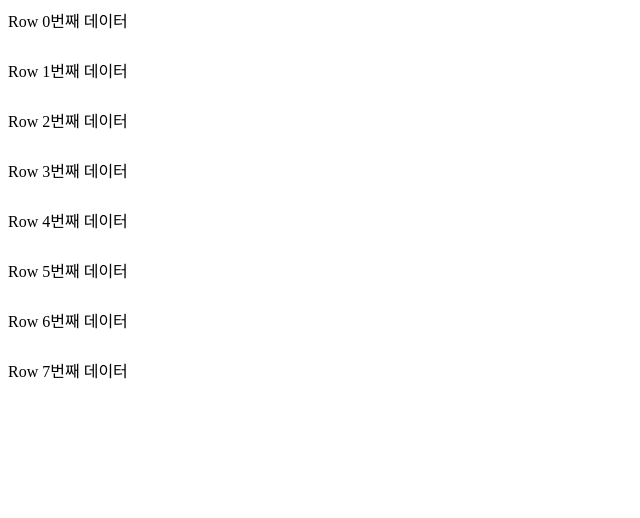
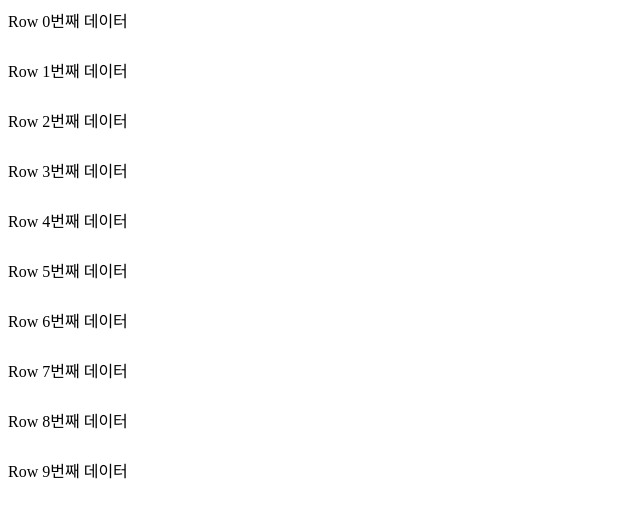
Before and after one commit to bluejoyq/react-examples, a React (Vite) app in the folder windowing/: page / in a window 1280 px wide. Shown: the top 518 px of the page, without its empty margins (0-640 px from the left). Built offline with nearby package versions, Linux system fonts and the light colour scheme.

Commit message:
fix: scroll 관련 로직 수정

```diff
--- a/windowing/src/Test.tsx
+++ b/windowing/src/Test.tsx
@@ -4,7 +4,7 @@ import {
   useInfiniteQuery,
 } from "@tanstack/react-query";
 import { useVirtualizer } from "@tanstack/react-virtual";
-import { ReactElement, useRef } from "react";
+import { ReactElement, useEffect, useRef } from "react";
 
 const DATA_LENGTH = 10;
 const sleep = async (ms: number): Promise<void> => {
@@ -51,21 +51,22 @@ export const Test = (): ReactElement => {
     maxPages: 5,
   });
   const parentRef = useRef<HTMLDivElement | null>(null);
-  const maxDataLength =
-    ((remoteData?.pageParams.slice(-1)[0] ?? 0) + 1) * DATA_LENGTH;
 
-  const rowVirtualizer = useVirtualizer({
-    count: maxDataLength,
-    getScrollElement: () => parentRef.current,
-    estimateSize: () => 5 * DATA_LENGTH,
-  });
   const datas = {};
+  const maxPageIdx =
+    (remoteData?.pageParams.slice(-1)[0] ?? 0) * DATA_LENGTH + DATA_LENGTH;
   for (let i = 0; i < remoteData?.pages.length ?? 0; i += 1) {
     const pageOffset = remoteData?.pageParams[i];
     remoteData?.pages[i].forEach((val, index) => {
       datas[pageOffset * DATA_LENGTH + index] = val;
     });
   }
+
+  const rowVirtualizer = useVirtualizer({
+    count: maxPageIdx,
+    getScrollElement: () => parentRef.current,
+    estimateSize: () => 5 * DATA_LENGTH,
+  });
   const handleScroll = (e: React.UIEvent<HTMLDivElement, UIEvent>): void => {
     const scrollTop = e.currentTarget.scrollTop;
     const scrollHeight = e.currentTarget.scrollHeight;
@@ -73,7 +74,8 @@ export const Test = (): ReactElement => {
     const scrollPercent = 100 - (scrollHeight - clientHeight - scrollTop);
     const shouldFetchPrevious =
       scrollTop <
-      scrollHeight - (5 * scrollHeight) / (maxDataLength / DATA_LENGTH);
+      scrollHeight - (5 * scrollHeight) / (maxPageIdx / DATA_LENGTH);
+
     if (shouldFetchPrevious && hasPreviousPage && !isFetchingPreviousPage) {
       fetchPreviousPage();
     }
@@ -82,19 +84,32 @@ export const Test = (): ReactElement => {
     }
   };
 
+  useEffect(() => {
+    if (parentRef.current == null) {
+      return;
+    }
+    parentRef.current.height = "101%";
+  }, [parentRef]);
   return (
-    <>
+    <div
+      style={{
+        height: "100vh",
+        width: "100vw",
+        display: "flex",
+      }}
+    >
       <div
         ref={parentRef}
         style={{
-          height: `400px`,
+          flex: "1",
           overflow: "scroll",
         }}
         onScroll={handleScroll}
       >
         <div
           style={{
-            height: `${rowVirtualizer.getTotalSize()}px`,
+            // 항상 스크롤이 발생하도록 한다.
+            height: `max(${rowVirtualizer.getTotalSize()}px, 101%)`,
             width: "100%",
             position: "relative",
           }}
@@ -116,6 +131,6 @@ export const Test = (): ReactElement => {
           ))}
         </div>
       </div>
-    </>
+    </div>
   );
 };
```
